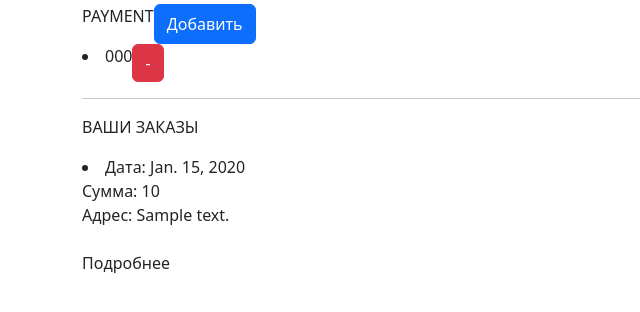
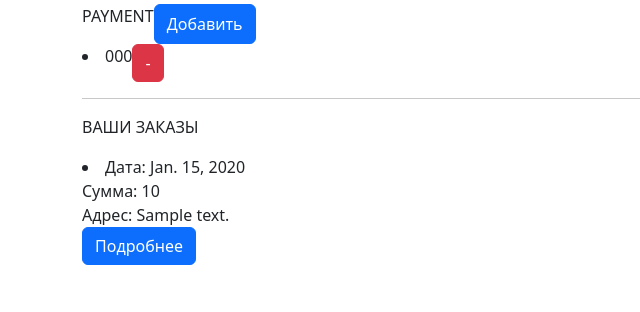
Before and after one commit to LeoLay7/PizzaDelivery, a Django app: page /users/1/ in a window 1280 px wide. Shown: the part 424-736 px from the top of the page, without its empty margins (0-640 px from the left). Run offline with Django 4.2, Linux system fonts and the light colour scheme; tables that the repository leaves empty hold one stand-in row (values such as "Sample post"); some libraries are stand-ins or nearby versions.

Commit message:
changed profile template

```diff
--- a/pizza/templates/includes/profile_order_card.html
+++ b/pizza/templates/includes/profile_order_card.html
@@ -1,4 +1,4 @@
 <div>
     <li>Дата: {{ order.date }}<br>Сумма: {{ order.price }}<br>Адрес: {{ order.address.address }}</li>
-    <br>
+    <a class="btn btn-primary">Подробнее</a>
 </div>
--- a/pizza/templates/users/profile.html
+++ b/pizza/templates/users/profile.html
@@ -38,8 +38,6 @@
     <p>ВАШИ ЗАКАЗЫ</p>
     {% for order in user.orders.all %}
         {% include 'includes/profile_order_card.html' %}
-        <a>Подробнее</a>
-        <br>
     {% endfor %}
 
 
```
